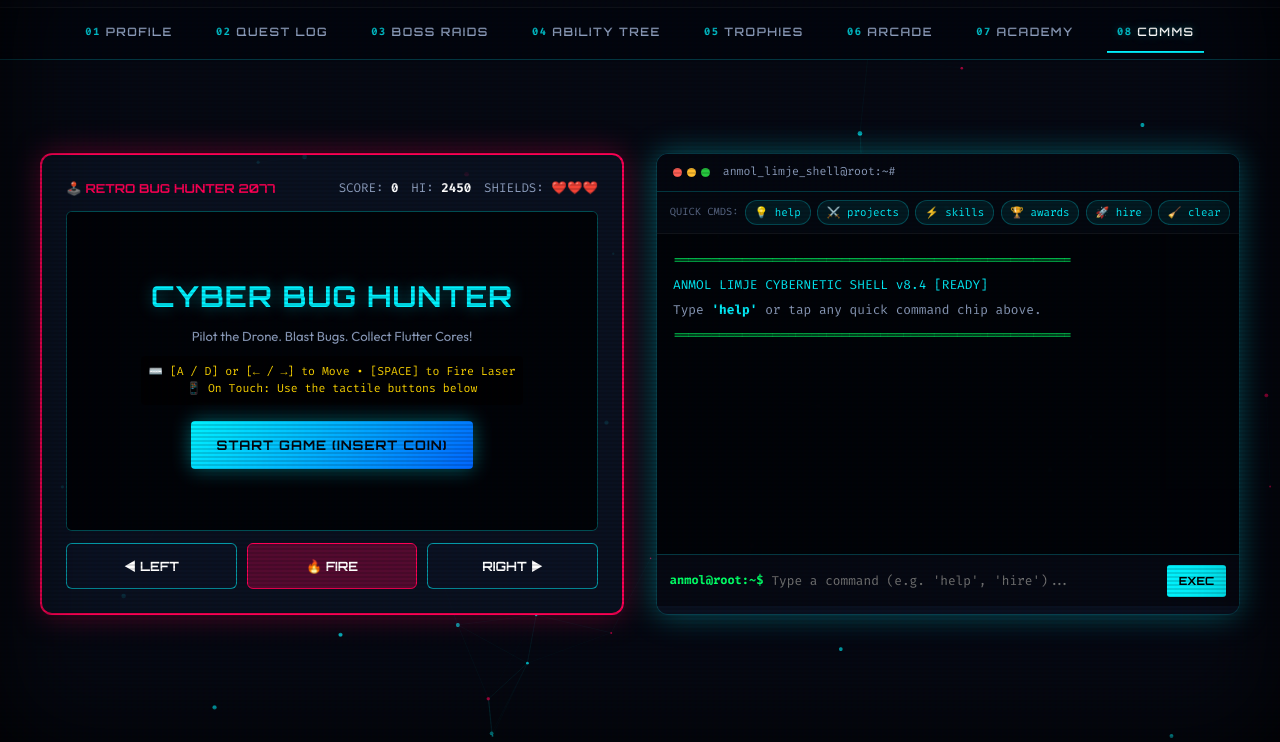
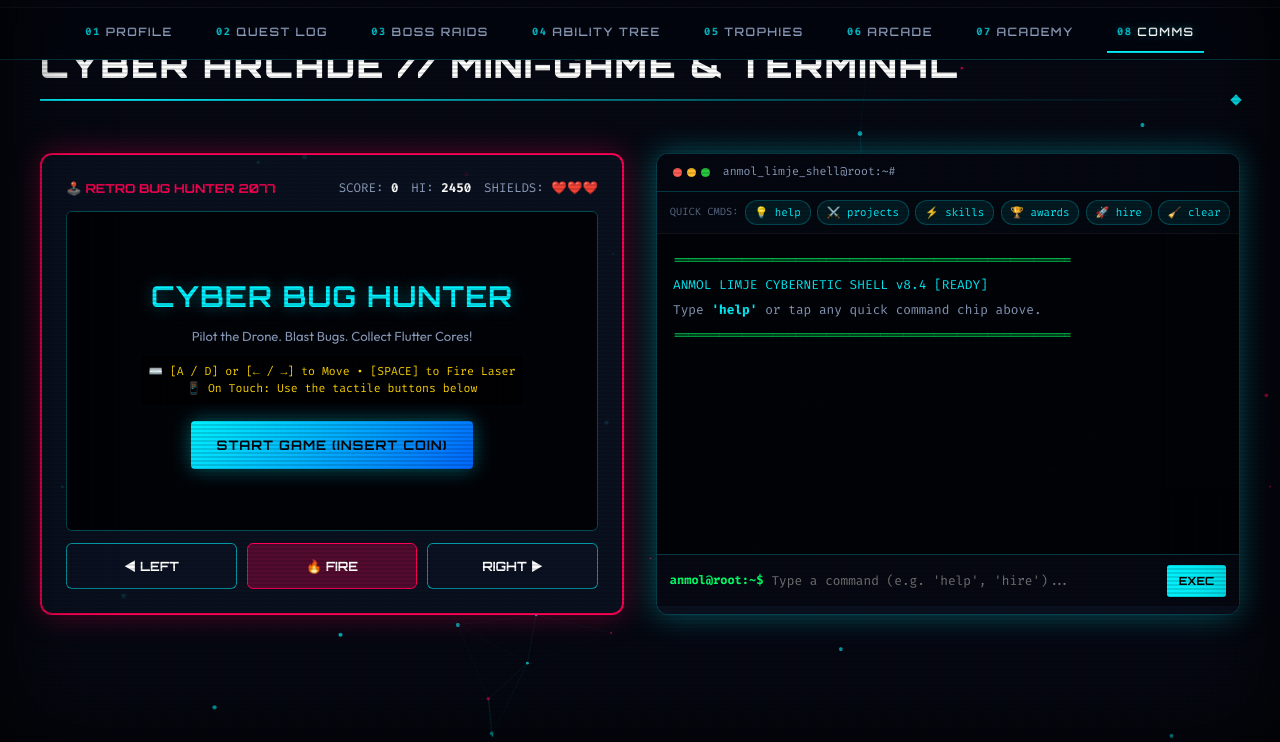
Before and after one commit to AnmolLimje/anmollimje.github.io, a plain HTML site: page index.html in a window 1280 px wide. Both pictures are taken after a click on the link "🎮 PLAY BUG HUNTER". Shown: the part 8540-9282 px from the top of the page. Drawn offline with nearby package versions, Linux system fonts and the light colour scheme.

Commit message:
fix: prevent elements from staying invisible in GSAP scroll triggers with safety fallbacks

```diff
--- a/script.js
+++ b/script.js
@@ -785,20 +785,28 @@ window.addEventListener('keydown', (e) => {
 
 // ================= 9. GSAP SCROLL TRIGGERS & ANIMATIONS =================
 if (typeof gsap !== 'undefined') {
-    gsap.registerPlugin(ScrollTrigger);
+    if (typeof ScrollTrigger !== 'undefined') {
+        gsap.registerPlugin(ScrollTrigger);
+    }
 
+    // Use safe animation with immediateRender: false so content is never stuck invisible
     gsap.utils.toArray('.cyber-section').forEach(sec => {
-        gsap.from(sec.querySelectorAll('.section-title-wrap, .cert-spotlight-card, .quest-card, .project-card, .skill-branch, .trophy-card, .edu-holo-card, .comms-card'), {
+        const animTargets = sec.querySelectorAll('.section-title-wrap, .cert-spotlight-card, .quest-card, .project-card, .skill-branch, .trophy-card, .edu-holo-card, .comms-card');
+        if (animTargets.length === 0) return;
+
+        gsap.from(animTargets, {
             scrollTrigger: {
                 trigger: sec,
-                start: "top 85%",
-                toggleActions: "play none none none"
+                start: "top 95%",
+                toggleActions: "play none none none",
+                onEnter: () => gsap.set(animTargets, { opacity: 1, y: 0, clearProps: "opacity,transform" })
             },
-            y: 30,
+            y: 20,
             opacity: 0,
-            duration: 0.6,
-            stagger: 0.08,
-            ease: "power2.out"
+            duration: 0.5,
+            stagger: 0.05,
+            ease: "power2.out",
+            immediateRender: false // CRITICAL: Prevents elements from being stuck with opacity:0 before/if trigger fires
         });
     });
 
@@ -808,12 +816,52 @@ if (typeof gsap !== 'undefined') {
         gsap.to(bar, {
             scrollTrigger: {
                 trigger: bar,
-                start: "top 92%",
+                start: "top 95%",
             },
             width: targetWidth,
             duration: 1.1,
             ease: "power2.out"
         });
+    });
+
+    // Refresh ScrollTrigger and reveal any target section when nav link is clicked
+    document.querySelectorAll('.hud-link, a[href^="#"]').forEach(link => {
+        link.addEventListener('click', () => {
+            const href = link.getAttribute('href');
+            if (href && href.startsWith('#')) {
+                const targetSec = document.querySelector(href);
+                if (targetSec) {
+                    const cards = targetSec.querySelectorAll('.section-title-wrap, .cert-spotlight-card, .quest-card, .project-card, .skill-branch, .trophy-card, .edu-holo-card, .comms-card');
+                    if (cards.length > 0) {
+                        cards.forEach(c => {
+                            c.style.opacity = '1';
+                            c.style.transform = 'none';
+                        });
+                        gsap.set(cards, { opacity: 1, y: 0, clearProps: "opacity,transform" });
+                    }
+                }
+            }
+            if (typeof ScrollTrigger !== 'undefined') {
+                setTimeout(() => ScrollTrigger.refresh(), 300);
+            }
+        });
+    });
+
+    // Safety fallback: ensure all critical content is 100% visible after window loads or if hash present
+    window.addEventListener('load', () => {
+        if (typeof ScrollTrigger !== 'undefined') {
+            ScrollTrigger.refresh();
+        }
+        if (window.location.hash) {
+            const hashSec = document.querySelector(window.location.hash);
+            if (hashSec) {
+                const elements = hashSec.querySelectorAll('.section-title-wrap, .cert-spotlight-card, .quest-card, .project-card, .skill-branch, .trophy-card, .edu-holo-card, .comms-card');
+                elements.forEach(el => {
+                    el.style.opacity = '1';
+                    el.style.transform = 'none';
+                });
+            }
+        }
     });
 }
 
--- a/style.css
+++ b/style.css
@@ -2250,6 +2250,10 @@ main#main-viewport {
     gap: 1rem;
     transition: all 0.3s ease;
     min-height: 64px;
+    opacity: 1 !important;
+    visibility: visible !important;
+    position: relative;
+    z-index: 1;
 }
 
 .comms-card:hover, .comms-card:active {
```
